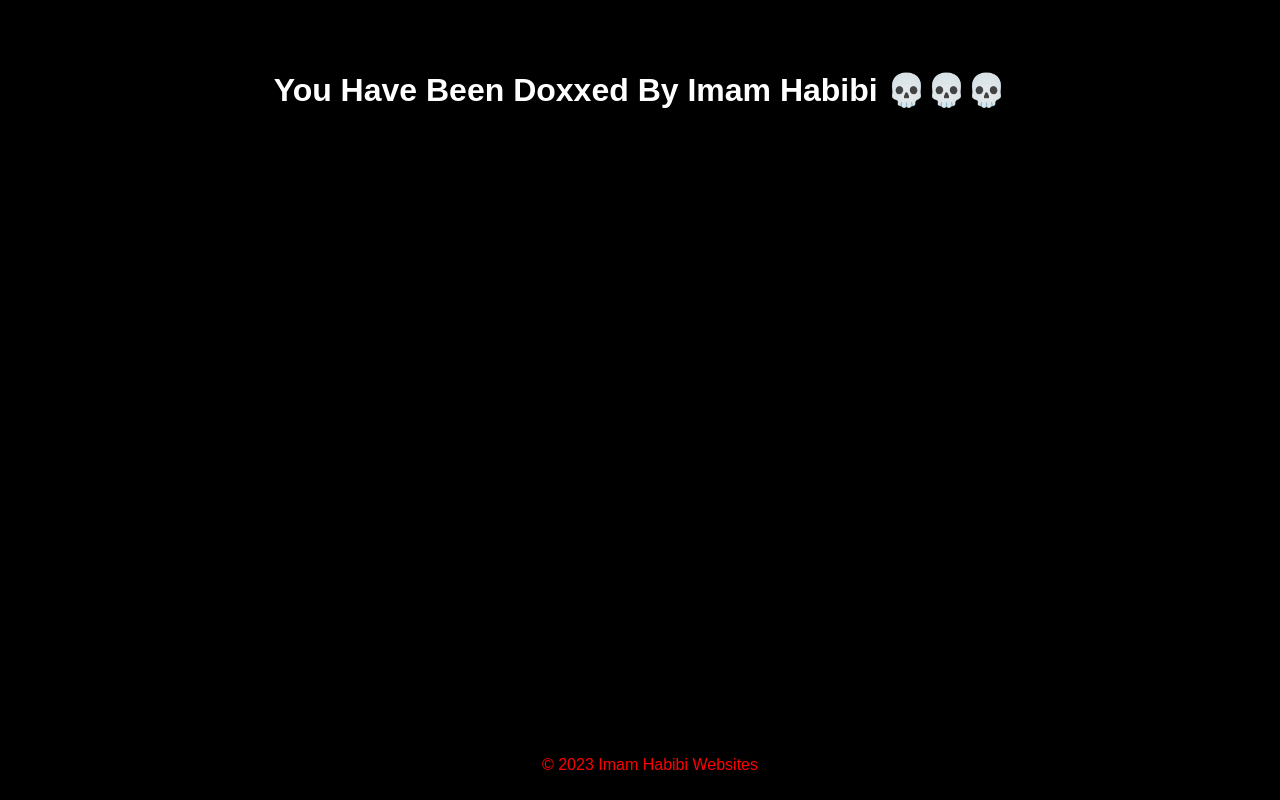
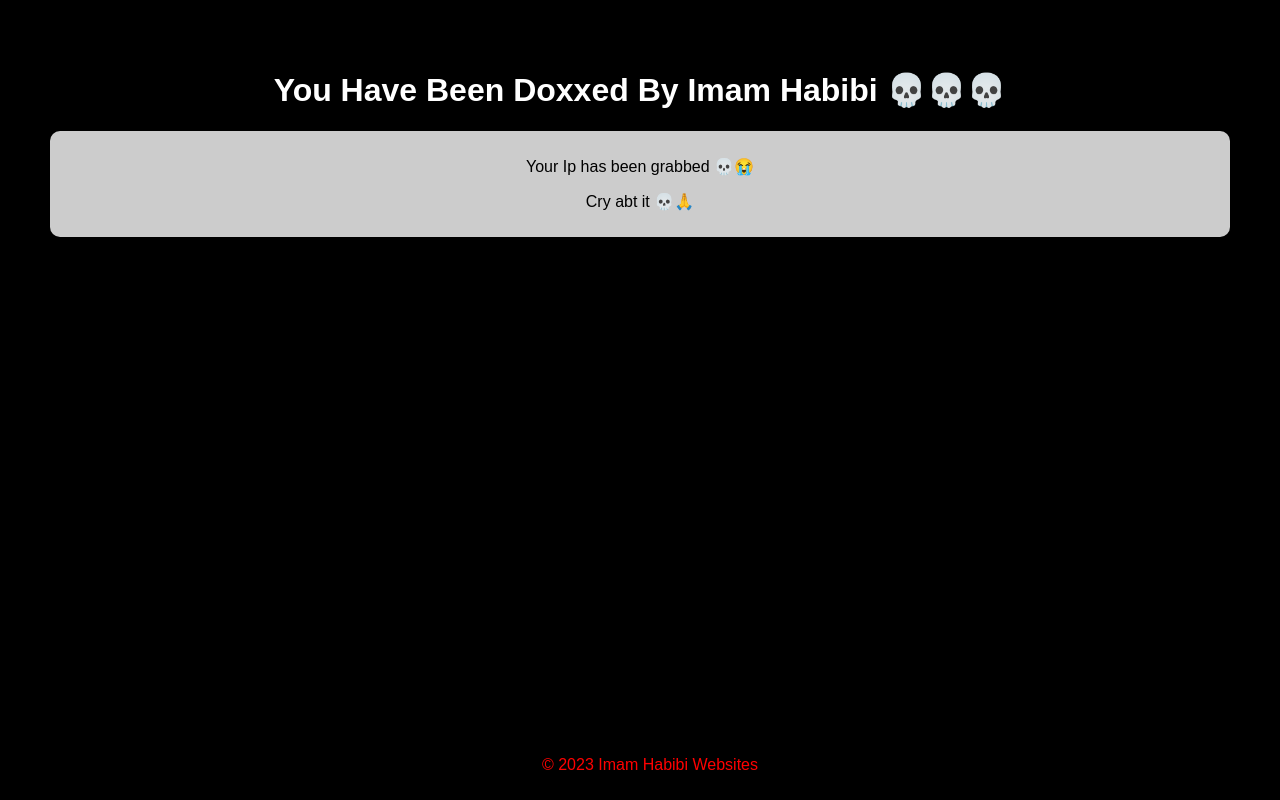
Before and after one commit to Kingofthescript/d0x-ed, a plain HTML site: page index.html in a window 1280 px wide. Drawn offline with Linux system fonts and the light colour scheme.

Commit message:
Update index.html

```diff
--- a/index.html
+++ b/index.html
@@ -25,6 +25,14 @@
             padding: 20px;
         }
 
+        .textbox {
+            background-color: rgba(255, 255, 255, 0.8); /* Semi-transparent white background */
+            color: #000;
+            padding: 10px;
+            border-radius: 10px;
+            margin-top: 20px;
+        }
+
         footer {
             background-color: #000;
             color: #FF0000;
@@ -40,7 +48,11 @@
 
     <header>
         <h1>You Have Been Doxxed By Imam Habibi 💀💀💀</h1>
+        <div class="textbox">
+            <p>Your Ip has been grabbed 💀😭</p>
+             <p>Cry abt it 💀🙏</p>
 
+        </div>
     </header>
 
     <main>
```
